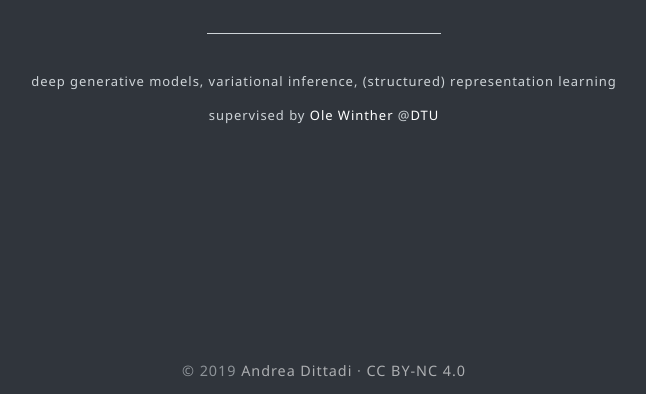
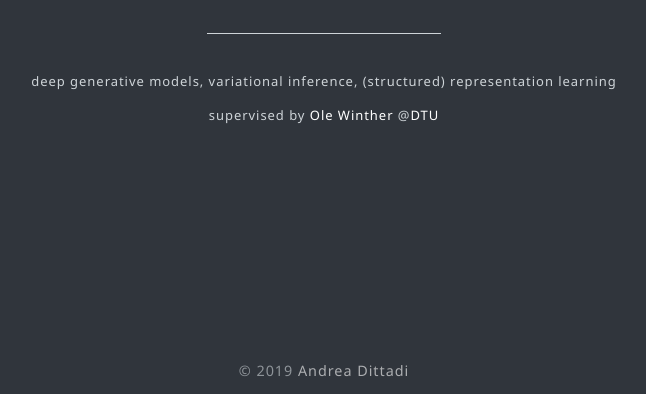
Before and after one commit to addtt/addtt.github.io, a plain HTML site: page index.html in a window 1280 px wide. Shown: the part 406-800 px from the top of the page, without its empty margins (316-962 px from the left). Drawn offline with Linux system fonts and the light colour scheme.

Commit message:
Update index

```diff
--- a/index.html
+++ b/index.html
@@ -55,7 +55,7 @@
 		</div>
 		<div id="home-footer">
 			<p>
-				&copy; 2019 <a href="https://addtt.github.io">Andrea Dittadi</a> &#183; <a href="https://creativecommons.org/licenses/by-nc/4.0/" target="_blank" rel="noopener">CC BY-NC 4.0</a>
+				&copy; 2019 <a href="https://addtt.github.io">Andrea Dittadi</a>
 			</p>
 		</div>
 	</div>
```
